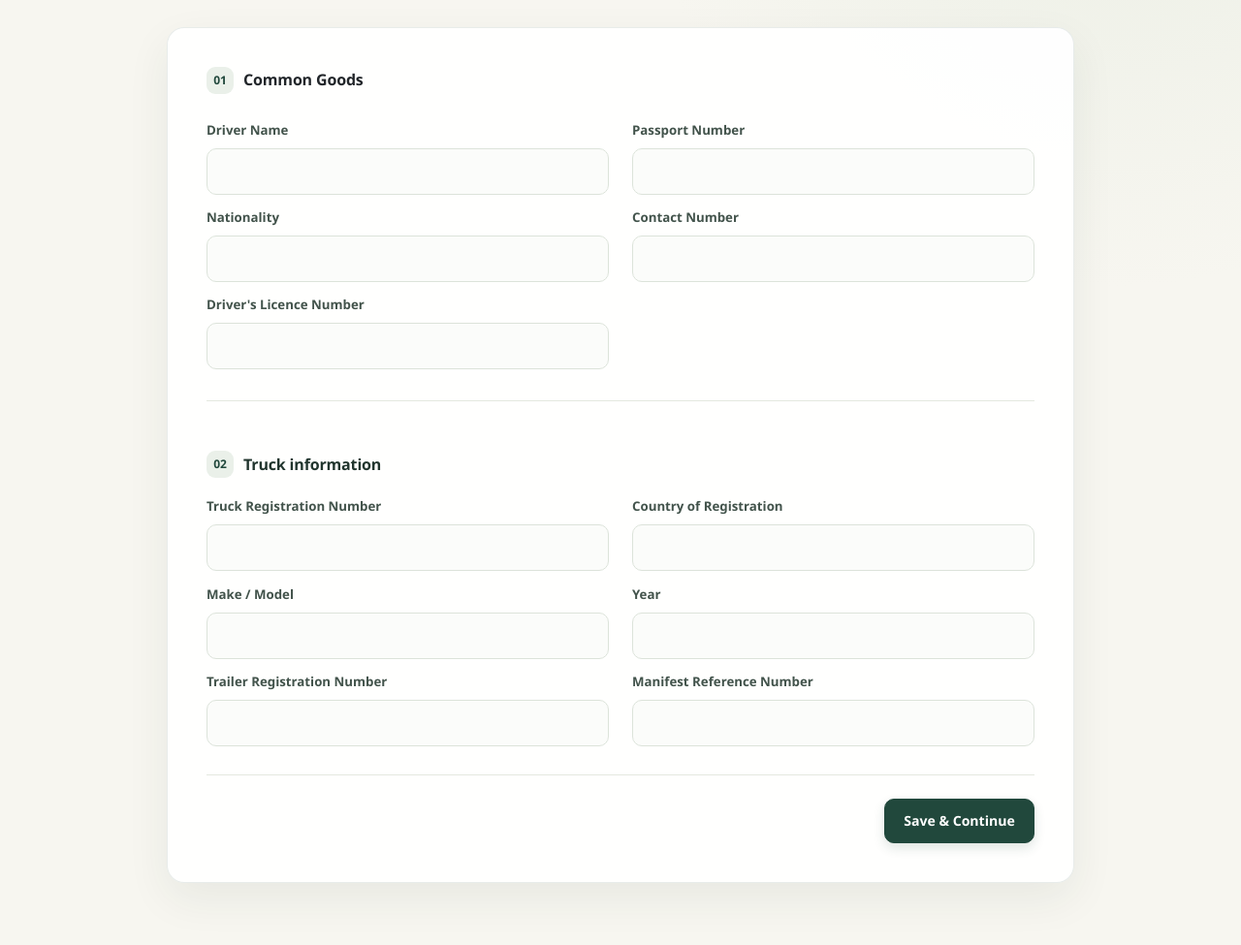
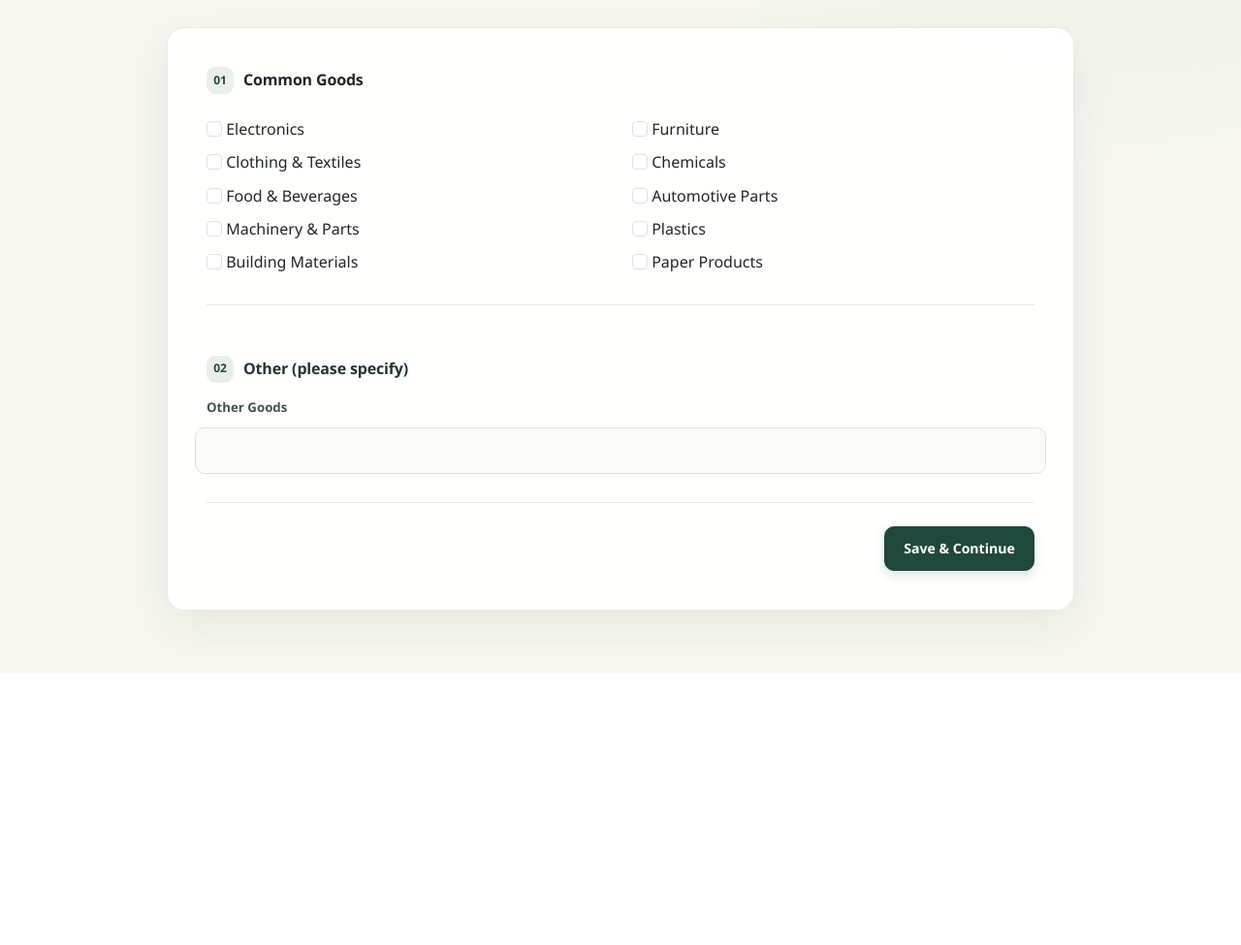
Before and after one commit to u24568962/BFB321_Group10_Group_Assignment, a Flask app: page /goods in a window 1280 px wide. Shown: the part 246-1221 px from the top of the page at 97% size. After the commit the page ends 940 px from the top, so only its background shows below. Run offline with Flask 3, Linux system fonts and the light colour scheme.

Commit message:
Created goods.html page

```diff
--- a/Templates/goods.html
+++ b/Templates/goods.html
@@ -20,7 +20,7 @@
 
     <div class="card shadow-sm">
         <div class="card-body">
-            <form action="{{ url_for('confirm') }}" method="POST">
+            <form action="{{ url_for('goods') }}" method="POST">
                 <section class="form-section">
                     <h5 class="card-title mb-4">
                         <span class="section-number">01</span>
@@ -29,32 +29,61 @@
 
                 <div class="row mb-3">
                     <div class="col-md-6">
-                        <label for="driver_name" class="form-label">Driver Name</label>
-                        <input type="text" id="driver_name" name="driver_name" class="form-control" required>
+                        <input type="checkbox" id="electronics" name="electronics" class="form-check-input">
+                        <label for="electronics" class="form-check-label">Electronics</label>
                     </div>
 
                     <div class="col-md-6">
-                        <label for="passport_number" class="form-label">Passport Number</label>
-                        <input type="text" id="passport_number" name="passport_number" class="form-control" required>
+                        <input type="checkbox" id="furniture" name="furniture" class="form-check-input">
+                        <label for="furniture" class="form-check-label">Furniture</label>
                     </div>
                 </div>
 
                 <div class="row mb-3">
                     <div class="col-md-6">
-                        <label for="nationality" class="form-label">Nationality</label>
-                        <input type="text" id="nationality" name="nationality" class="form-control" required>
+                        <input type="checkbox" id="clothing_textiles" name="clothing_textiles" class="form-check-input">
+                        <label for="clothing_textiles" class="form-check-label">Clothing & Textiles</label>
                     </div>
 
                     <div class="col-md-6">
-                        <label for="contact_number" class="form-label">Contact Number</label>
-                        <input type="tel" id="contact_number" name="contact_number" class="form-control" required>
+                        <input type="checkbox" id="chemicals" name="chemicals" class="form-check-input" >
+                        <label for="chemicals" class="form-check-label">Chemicals</label>
                     </div>
                 </div>
 
                 <div class="row mb-3">
                     <div class="col-md-6">
-                        <label for="licence_number" class="form-label">Driver's Licence Number</label>
-                        <input type="text" id="licence_number" name="licence_number" class="form-control" required>
+                        <input type="checkbox" id="food_beverages" name="food_beverages" class="form-check-input">
+                        <label for="food_beverages" class="form-check-label">Food & Beverages</label>
+                    </div>
+
+                    <div class="col-md-6">
+                        <input type="checkbox" id="automotive_parts" name="automotive_parts" class="form-check-input">
+                        <label for="automotive_parts" class="form-check-label">Automotive Parts</label>
+                    </div>
+                </div>
+
+                <div class="row mb-3">
+                    <div class="col-md-6">
+                        <input type="checkbox" id="machinery_parts" name="machinery_parts" class="form-check-input">
+                        <label for="machinery_parts" class="form-check-label">Machinery & Parts</label>
+                    </div>
+
+                    <div class="col-md-6">
+                        <input type="checkbox" id="plastics" name="plastics" class="form-check-input">
+                        <label for="plastics" class="form-check-label">Plastics</label>
+                    </div>
+                </div>
+
+                <div class="row mb-3">
+                    <div class="col-md-6">
+                        <input type="checkbox" id="building_materials" name="building_materials" class="form-check-input">
+                        <label for="building_materials" class="form-check-label">Building Materials</label>
+                    </div>
+
+                    <div class="col-md-6">
+                        <input type="checkbox" id="paper_products" name="paper_products" class="form-check-input">
+                        <label for="paper_products" class="form-check-label">Paper Products</label>
                     </div>
                 </div>
                 </section>
@@ -62,44 +91,14 @@
                 <section class="form-section">
                     <h5 class="mt-4 mb-3">
                         <span class="section-number">02</span>
-                        Truck information
+                        Other (please specify)
                     </h5>
 
                 <div class="row mb-3">
-                    <div class="col-md-6">
-                        <label for="truck_registration" class="form-label">Truck Registration Number</label>
-                        <input type="text" id="truck_registration" name="truck_registration" class="form-control" required>
-                    </div>
-
-                    <div class="col-md-6">
-                        <label for="country_registration" class="form-label">Country of Registration</label>
-                        <input type="text" id="country_registration" name="country_registration" class="form-control" required>
-                    </div>
+                    <label for="other_goods" class="form-label">Other Goods</label>
+                    <input type="text" id="other_goods" name="other_goods" class="form-control">
                 </div>
 
-                <div class="row mb-3">
-                    <div class="col-md-6">
-                        <label for="make_model" class="form-label">Make / Model</label>
-                        <input type="text" id="make_model" name="make_model" class="form-control">
-                    </div>
-
-                    <div class="col-md-6">
-                        <label for="year" class="form-label">Year</label>
-                        <input type="number" id="year" name="year" class="form-control" min="1950" max="2027">
-                    </div>
-                </div>
-
-                <div class="row mb-3">
-                    <div class="col-md-6">
-                        <label for="trailer_registration" class="form-label">Trailer Registration Number</label>
-                        <input type="text" id="trailer_registration" name="trailer_registration" class="form-control">
-                    </div>
-
-                    <div class="col-md-6">
-                        <label for="manifest_reference" class="form-label">Manifest Reference Number</label>
-                        <input type="text" id="manifest_reference" name="manifest_reference" class="form-control" required>
-                    </div>
-                </div>
                 </section>
 
                 <div class="form-actions">
--- a/app.py
+++ b/app.py
@@ -12,10 +12,9 @@ def confirm():
     details = request.form.to_dict()
     return render_template("confirm_details.html", details=details)
 
-@app.route("/goods", methods=["GET", "POST"])
+@app.route("/goods")
 def goods():
-    goods = request.form.to_dict()
-    return render_template("goods.html", goods=goods)
+    return render_template("goods.html")
 
 @app.route("/confirm_goods", methods=["POST"])
 def confirm_goods():
```
